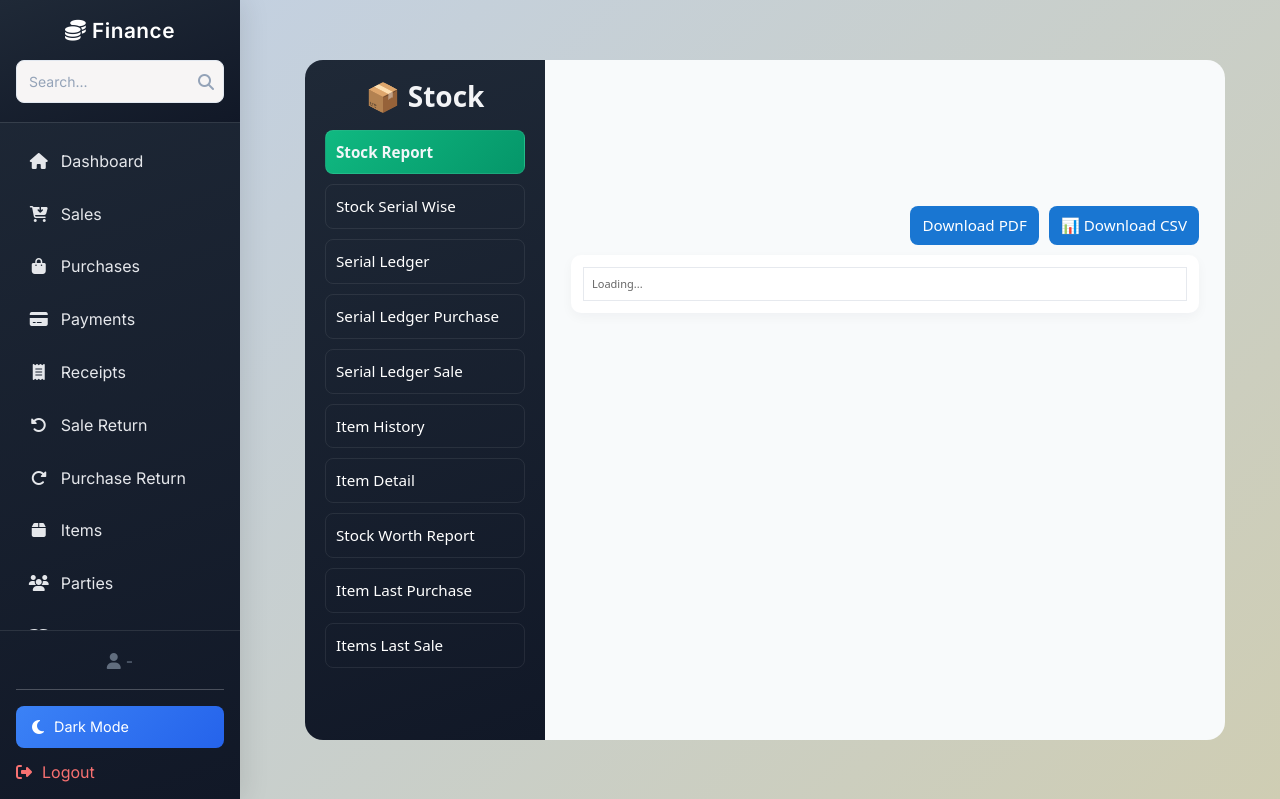
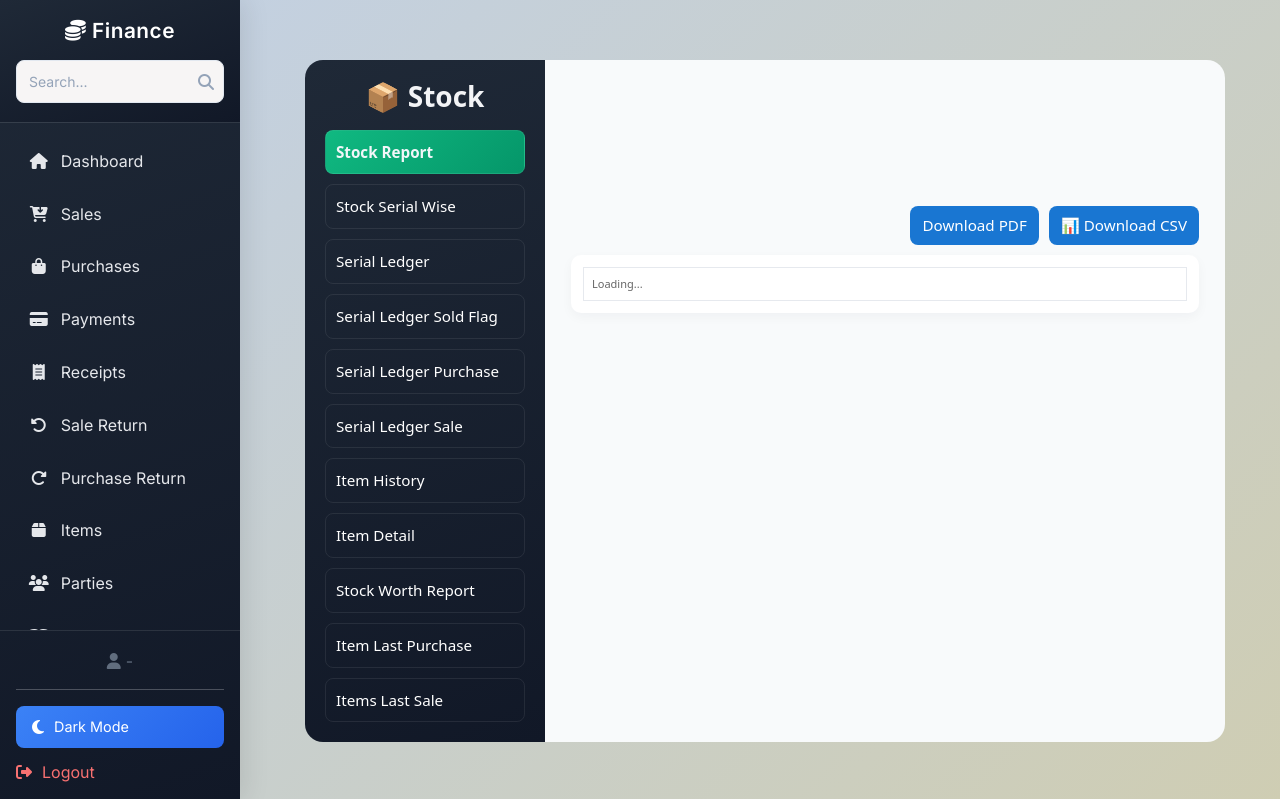
Before and after one commit to Maaz-Bin-Haider/Accounting-Plus-Inventory-System, a Django app: template templates/display_report_templates/stock_reports_template.html in a window 1280 px wide. Shown: the top 799 px of the page. Run offline with Django 5.2, Linux system fonts and the light colour scheme; the template is opened without the code that fills it, so the values that code supplies are empty; some libraries are stand-ins or nearby versions.

Commit message:
added new serial ledger which show only purchase and if the item is sold or not no sale price

```diff
--- a/accountsReports/urls.py
+++ b/accountsReports/urls.py
@@ -1,5 +1,5 @@
 from django.urls import path
-from .views import detailed_ledger_view, trial_balance_view,stock_report_view,stock__worth_report_view,item_history_view, company_valuation_report,sale_wise_report, serial_ledger_view,stock_summary,item_detail_view,cash_ledger_view,items_last_purchasing,receivable,payable,serial_ledger_purchase_only_view,serial_ledger_sale_only_view, items_last_sale,detailed_ledger2_view
+from .views import detailed_ledger_view, trial_balance_view,stock_report_view,stock__worth_report_view,item_history_view, company_valuation_report,sale_wise_report, serial_ledger_view,stock_summary,item_detail_view,cash_ledger_view,items_last_purchasing,receivable,payable,serial_ledger_purchase_only_view,serial_ledger_sale_only_view, items_last_sale,detailed_ledger2_view,serial_ledger_view_sale_price_hidden
 
 app_name = "accountsReports"
 
@@ -19,6 +19,7 @@ urlpatterns = [
     path('company-valuation/',company_valuation_report,name="company_valuation"),
     path('sale-wise-report/',sale_wise_report,name="sale_wise_report"),
     path("serial-ledger/", serial_ledger_view, name="serial_ledger"),
+    path("serial-ledger-sold-flag/", serial_ledger_view_sale_price_hidden, name="serial_ledger_with_sold_flag"),
     path("serial-ledger-purchase-only/", serial_ledger_purchase_only_view, name="serial_ledger_purchase_only"),
     path("serial-ledger-sale-only/", serial_ledger_sale_only_view, name="serial_ledger_sale_only"),
     path("stock-summary/",stock_summary,name="stock_summary"),
--- a/static/js/stock_reports.js
+++ b/static/js/stock_reports.js
@@ -63,6 +63,9 @@ function selectReport(type){
   }
   else if (type === "item-last-sale") {  // ✅ NEW
       renderItemLastSaleForm();
+  }
+  else if (type === "seril-ledger-with-sold-flag"){
+      renderSerialFormWithSoldFlag();
   }
   else {
       $formSection.empty();
@@ -139,6 +142,23 @@ function renderSerialForm() {
   $("#reportHeader").empty();
   $("#reportBody").html(`<tr><td class="no-data">Enter serial and click generate</td></tr>`);
 }
+
+function renderSerialFormWithSoldFlag() {
+  const html = `
+    <div class="form-row">
+      <div>
+        <label>Serial No</label><br>
+        <input type="text" id="serial_input" placeholder="Enter Serial e.g. IP15-001">
+      </div>
+      <button class="generate-btn" onclick="fetchSerialLedgerWithSoldFlag()">Generate</button>
+    </div>
+  `;
+
+  $("#report-form-container").html(html);
+  $("#reportHeader").empty();
+  $("#reportBody").html(`<tr><td class="no-data">Enter serial and click generate</td></tr>`);
+}
+
 
 function renderSerialFormPurchaseOnly() {
   const html = `
@@ -338,6 +358,27 @@ function fetchSerialLedger(){
   Swal.fire({title:"Loading serial ledger...", didOpen:()=>Swal.showLoading(), allowOutsideClick:false});
 
   fetch("/accountsReports/serial-ledger/", {
+    method: "POST",
+    headers: { "Content-Type":"application/json", "X-CSRFToken": getCSRFToken() },
+    body: JSON.stringify({ serial })
+  })
+  .then(r => r.json())
+  .then(data => {
+    Swal.close();
+    if (data.error) return Swal.fire("Error", data.error, "error");
+    renderTable(data);
+  })
+  .catch(() => Swal.fire("Error", "Unable to fetch serial ledger", "error"));
+}
+
+// for Fetching Serial Ledger
+function fetchSerialLedgerWithSoldFlag(){
+  const serial = $("#serial_input").val().trim();
+  if (!serial) return Swal.fire("Missing Serial", "Please enter a serial", "warning");
+
+  Swal.fire({title:"Loading serial ledger...", didOpen:()=>Swal.showLoading(), allowOutsideClick:false});
+
+  fetch("/accountsReports/serial-ledger-sold-flag/", {
     method: "POST",
     headers: { "Content-Type":"application/json", "X-CSRFToken": getCSRFToken() },
     body: JSON.stringify({ serial })
--- a/templates/display_report_templates/stock_reports_template.html
+++ b/templates/display_report_templates/stock_reports_template.html
@@ -16,6 +16,7 @@
       <button class="report-btn" id="btn-summary" onclick="selectReport('summary')">Stock Report</button>
       <button class="report-btn" id="btn-stock" onclick="selectReport('stock')">Stock Serial Wise</button>
       <button class="report-btn" id="btn-serial" onclick="selectReport('serial')">Serial Ledger</button>
+      <button class="report-btn" id="btn-serial" onclick="selectReport('seril-ledger-with-sold-flag')">Serial Ledger Sold Flag</button>
       <button class="report-btn" id="btn-serial-purchase-only" onclick="selectReport('serial-purchase-only')">Serial Ledger Purchase</button>
       <button class="report-btn" id="btn-serial-sale-only" onclick="selectReport('serial-sale-only')">Serial Ledger Sale</button>
       <button class="report-btn active" id="btn-history" onclick="selectReport('history')">Item History</button>
```
Also changed, not shown: accountsReports/views.py (+37 -0 lines).
